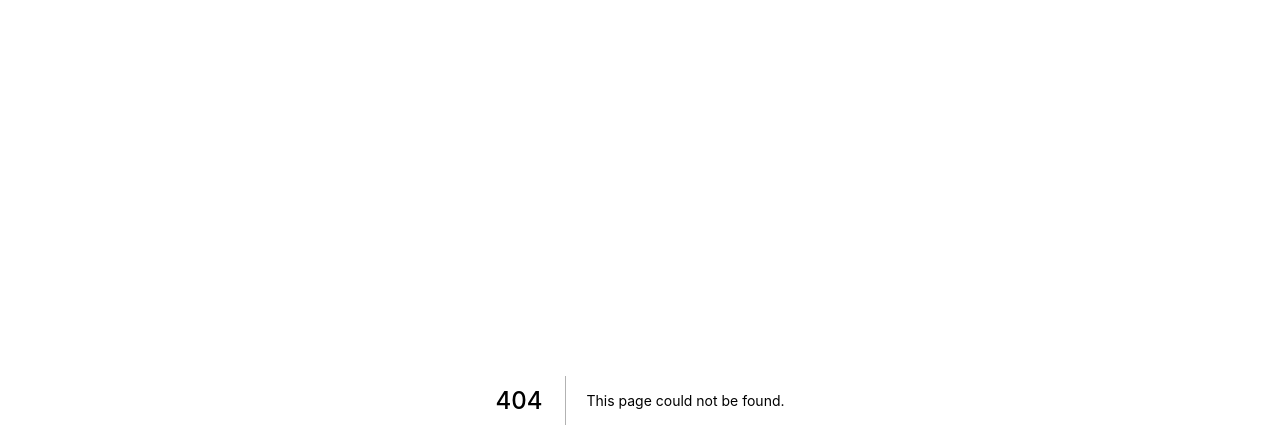
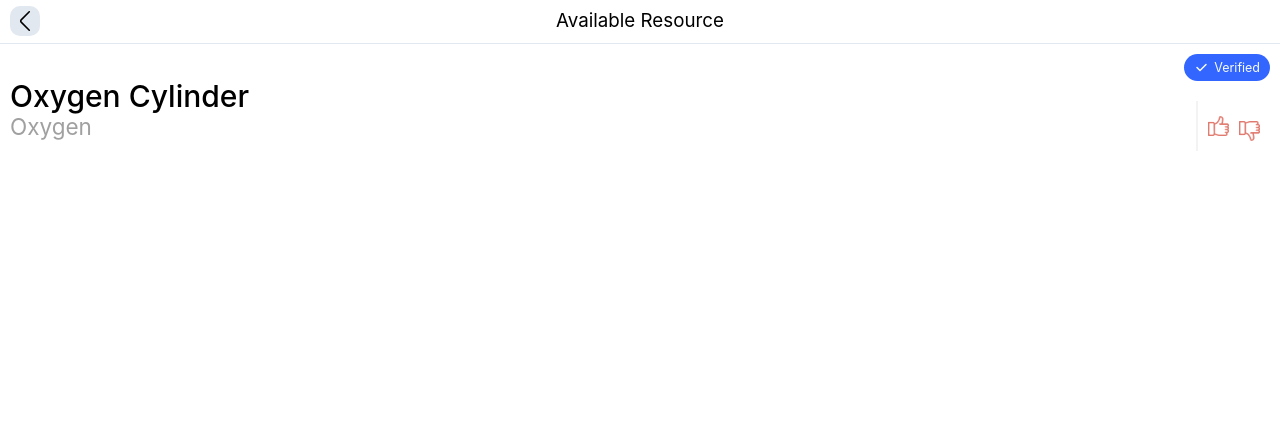
Before and after one commit to tanweer919/covidcare, a Next.js app: page /resource/1 in a window 1280 px wide. Before the commit this address had no page. Shown: the top 448 px of the page. Built offline with nearby package versions, Linux system fonts and the light colour scheme.

Commit message:
Created individual resource page

```diff
--- /dev/null
+++ b/pages/resource/[id].tsx
@@ -0,0 +1,113 @@
+import { useRouter } from "next/router";
+import { useEffect, useState } from "react";
+
+const Resource = (): JSX.Element => {
+  const router = useRouter();
+  const [resourceId, setResourceId] = useState<number | null>(null);
+  const [liked, setLiked] = useState<boolean | null>(null);
+  const [totalLike, setTotalLike] = useState(0);
+  useEffect(() => {
+    if (router.isReady) {
+      const { id } = router.query;
+      setResourceId(+id);
+    }
+  }, []);
+
+  const handleClick = (liked: boolean) => {
+    setLiked(liked);
+    setTotalLike(totalLike + (liked ? 1 : -1));
+  };
+
+  return (
+    <div>
+      <div className="flex justify-start items-center p-4 relative border-b border-gray400">
+        <div className="bg-gray400 p-2 rounded-2xl absolute">
+          <img
+            src="/images/chevron-left.svg"
+            alt="chevron-left"
+            className="h-8"
+          />
+        </div>
+        <div className="text-3xl flex-grow flex justify-center">
+          Available Resource
+        </div>
+      </div>
+      <div className="px-4 mt-4">
+        <div className="flex justify-end">
+          <div className="p-2 px-4 text-white text-xl rounded-full bg-secondary flex justify-center items-center gap-x-2">
+            <span>
+              <svg
+                className="h-6 w-6"
+                xmlns="http://www.w3.org/2000/svg"
+                viewBox="0 0 20 20"
+                fill="currentColor"
+                aria-hidden="true"
+              >
+                <path
+                  fill-rule="evenodd"
+                  d="M16.707 5.293a1 1 0 010 1.414l-8 8a1 1 0 01-1.414 0l-4-4a1 1 0 011.414-1.414L8 12.586l7.293-7.293a1 1 0 011.414 0z"
+                  clip-rule="evenodd"
+                />
+              </svg>
+            </span>
+            <span>Verified</span>
+          </div>
+        </div>
+        <h1 className="text-5xl font-medium">Oxygen Cylinder</h1>
+        <div className="flex justify-between items-center -mt-4">
+          <h2 className="text-4xl text-textgray">Oxygen</h2>
+          <div className="flex justify-end gap-x-4 items-center flex-grow-0 border-l-2 border-gray300 p-4 gap-y-2">
+            <div
+              onClick={() => {
+                handleClick(true);
+              }}
+              className="relative"
+            >
+              <img
+                src={
+                  liked === true
+                    ? "/images/thumbs-up-filled.png"
+                    : "/images/thumbs-up.png"
+                }
+                alt="blood"
+                className={`h-8${
+                  !(liked === true) ? " icon-avatar-color" : ""
+                }`}
+              />
+              {totalLike > 0 && (
+                <div className="flex justify-center items-center bg-secondary rounded-full h-8 w-8 text-white absolute -top-4 left-8">
+                  <span className="text-lg">{totalLike}</span>
+                </div>
+              )}
+            </div>
+            <div
+              onClick={() => {
+                handleClick(false);
+              }}
+              className="relative mt-4"
+            >
+              <img
+                src={
+                  liked === false
+                    ? "/images/thumbs-down-filled.png"
+                    : "/images/thumbs-down.png"
+                }
+                alt="blood"
+                className={`h-8${
+                  !(liked === false) ? " icon-avatar-color" : ""
+                }`}
+              />
+              {totalLike < 0 && (
+                <div className="flex justify-center items-center bg-secondary rounded-full h-8 w-8 text-white text-xl absolute -bottom-4 left-8">
+                  <span className="text-lg">{totalLike}</span>
+                </div>
+              )}
+            </div>
+          </div>
+        </div>
+      </div>
+    </div>
+  );
+};
+
+export default Resource;
--- a/src/components/ResourceCard.tsx
+++ b/src/components/ResourceCard.tsx
@@ -23,7 +23,7 @@ const ResourceCard = (): JSX.Element => {
         </div>
         <div className="flex flex-col flex-grow">
           <span className="text-3xl">Oxygen</span>
-          <span className="text-2xl">Koderma</span>
+          <span className="text-2xl text-textgray">Koderma</span>
         </div>
       </div>
       <div className="flex flex-col flex-grow-0 border-l-2 border-gray300 p-4 gap-y-2">
--- a/src/components/ResourceSelect.tsx
+++ b/src/components/ResourceSelect.tsx
@@ -1,9 +1,9 @@
 import SelectItem from "./SelectItem";
-import { ResourceList } from "../interfaces/interface";
+import { ResourceOption } from "../interfaces/interface";
 import { MutableRefObject, useEffect, useRef, useState } from "react";
 const ResourceSelect = (): JSX.Element => {
   const box = useRef(null);
-  const resourceList: ResourceList[] = [
+  const resourceList: ResourceOption[] = [
     { label: "Oxygen", value: 0, icon: "/images/oxygen.svg" },
     { label: "Hospital Beds", value: 1, icon: "/images/hospital-bed.svg" },
     { label: "Medicines/Injections", value: 2, icon: "/images/medicine.svg" },
@@ -14,7 +14,7 @@ const ResourceSelect = (): JSX.Element => {
 
   const [selectedResource, setSelectedResource] = useState(resourceList[0]);
   const [focus, setFocus] = useState(false);
-  const handleChange = (resource: ResourceList) => {
+  const handleChange = (resource: ResourceOption) => {
     setSelectedResource(resource);
     setFocus(false);
   };
--- a/src/components/SelectItem.tsx
+++ b/src/components/SelectItem.tsx
@@ -1,12 +1,12 @@
-import { ResourceList } from "../interfaces/interface";
+import { ResourceOption } from "../interfaces/interface";
 
 const SelectItem = ({
   resource,
   onChange,
   isSelected,
 }: {
-  resource: ResourceList;
-  onChange: (resource: ResourceList) => void;
+  resource: ResourceOption;
+  onChange: (resource: ResourceOption) => void;
   isSelected: boolean;
 }): JSX.Element => {
   const onClick = () => {
--- a/tailwind.config.js
+++ b/tailwind.config.js
@@ -11,6 +11,7 @@ module.exports = {
       secondary: "#3366ff",
       gray300: "#f3f3f4",
       gray400: "#e2e8f0",
+      textgray: "#a0a0a0"
     },
     screens: {
       sm: "640px",
```
Also changed, not shown: src/interfaces/interface.ts (+12 -1 lines), public/images/chevron-left.png (added), public/images/chevron-left.svg (added).
